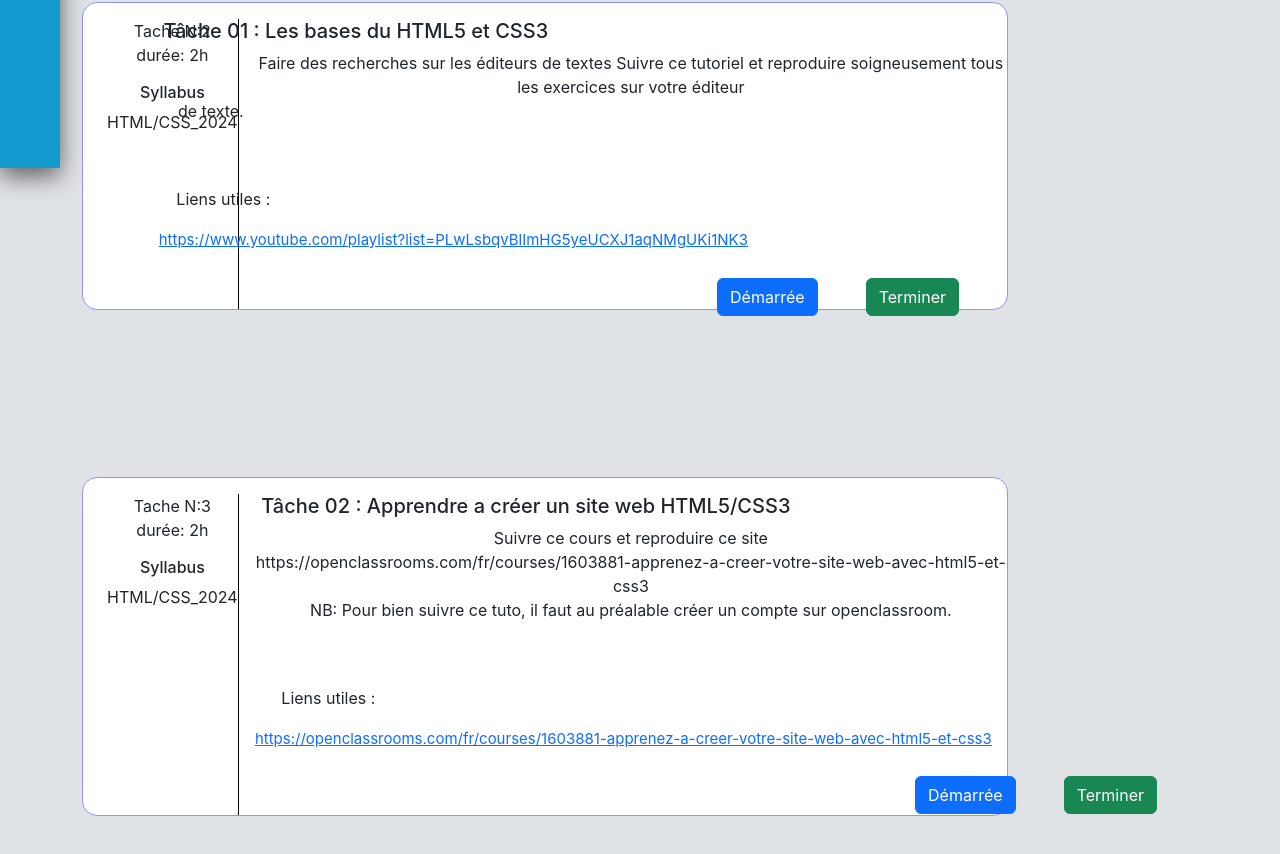
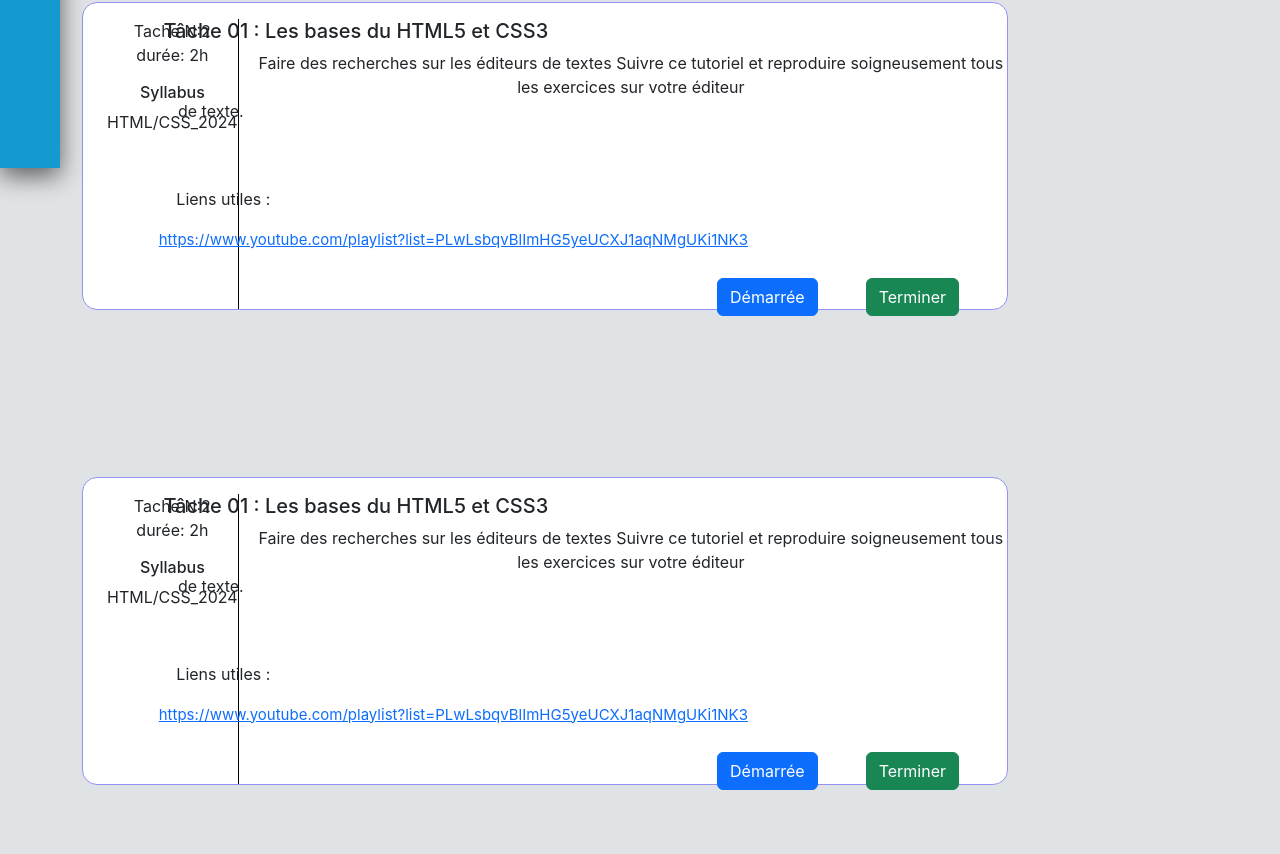
Before and after one commit to thierno-ba04/tache-21, a React (Create React App) app: page /tache in a window 1280 px wide. Shown: the part 632-1486 px from the top of the page. Built offline with nearby package versions, Linux system fonts and the light colour scheme.

Commit message:
first commit

```diff
--- a/src/pagesEtudiant/tache/Tache.jsx
+++ b/src/pagesEtudiant/tache/Tache.jsx
@@ -109,38 +109,36 @@ const Tache = () => {
           <Col lg={10} md={12}>
             <div className="bg-tache d-md-flex ">
               <div className="borderReight ms-4 mt-3">
-                Tache N:3
+                Tache N:2
                 <p>durée: 2h</p>
                 <h6>Syllabus</h6>
                 <p>HTML/CSS_2024</p> <br /> <br />
                 <br />
               </div>
               <div className="ms-3 mt-3">
-                <h5 className="h5tache2">
-                  Tâche 02 : Apprendre a créer un site web HTML5/CSS3
+                <h5 className="h5tache1">
+                  Tâche 01 : Les bases du HTML5 et CSS3
                 </h5>
                 <p>
-                  Suivre ce cours et reproduire ce site <br />
-                  https://openclassrooms.com/fr/courses/1603881-apprenez-a-creer-votre-site-web-avec-html5-et-css3
-                  <br />
-                  NB: Pour bien suivre ce tuto, il faut au préalable créer un
-                  compte sur openclassroom.
+                  Faire des recherches sur les éditeurs de textes Suivre ce
+                  tutoriel et reproduire soigneusement tous les exercices sur
+                  votre éditeur <p className="deplace">de texte.</p>{" "}
                 </p>
                 <br />
                 <br />
                 <div className="lienutiles">
-                  <p className="p-lien2">
-                    Liens utiles : <br />
+                  <p className="p-lien">
+                    Liens utiles : <br />{" "}
                   </p>
                   <a
-                    className="a-tache2"
-                    href="https://openclassrooms.com/fr/courses/1603881-apprenez-a-creer-votre-site-web-avec-html5-et-css3
+                    className="a-tache1"
+                    href="https://www.youtube.com/playlist?list=PLwLsbqvBlImHG5yeUCXJ1aqNMgUKi1NK3
 "
                   >
-                    https://openclassrooms.com/fr/courses/1603881-apprenez-a-creer-votre-site-web-avec-html5-et-css3
+                    https://www.youtube.com/playlist?list=PLwLsbqvBlImHG5yeUCXJ1aqNMgUKi1NK3
                   </a>
                 </div>
-                <div className="demarétermifloat d-flex gap-5  mt-3 mb-4">
+                <div className="demarétermi d-flex gap-5 me-5 mt-3">
                   <div>
                     <button className="btn btn-primary">Démarrée</button>
                   </div>
```
Also changed, not shown: src/pagesEtudiant/tache/tache.css (line endings or trailing spaces).
